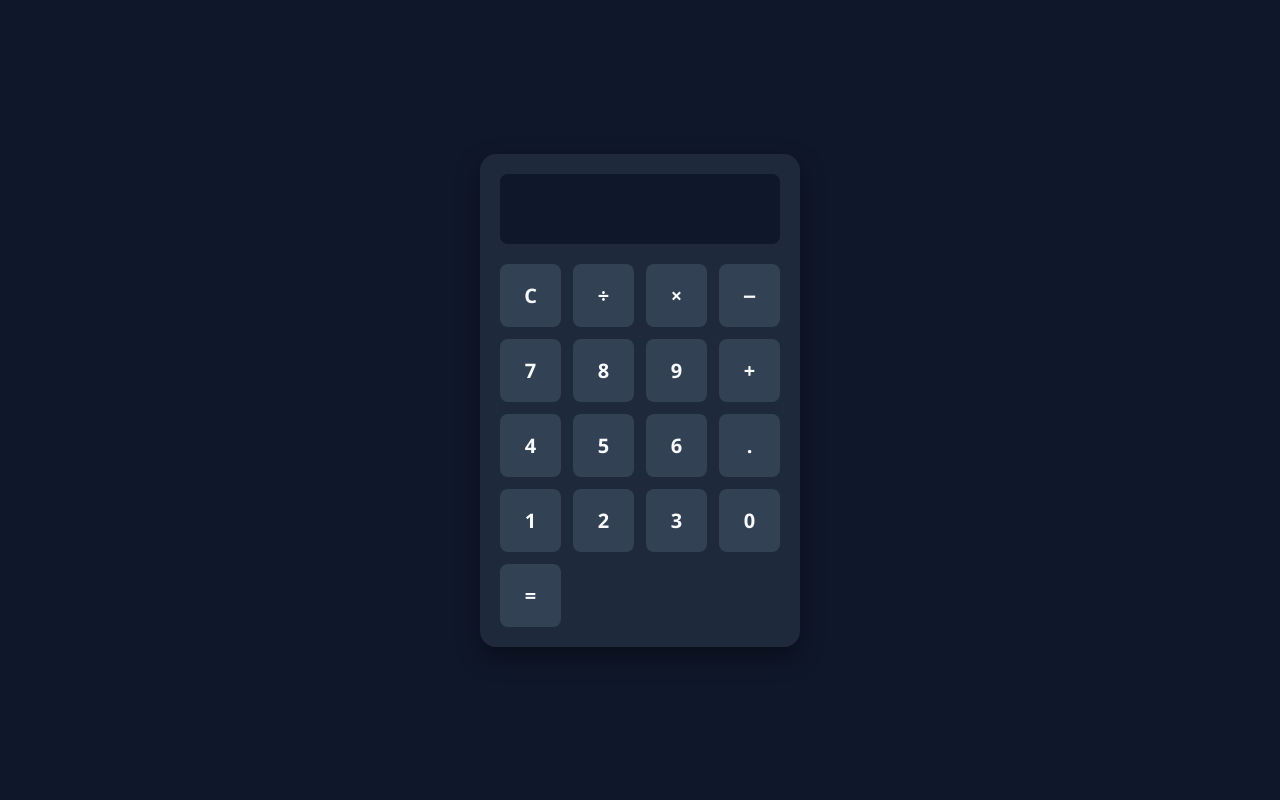
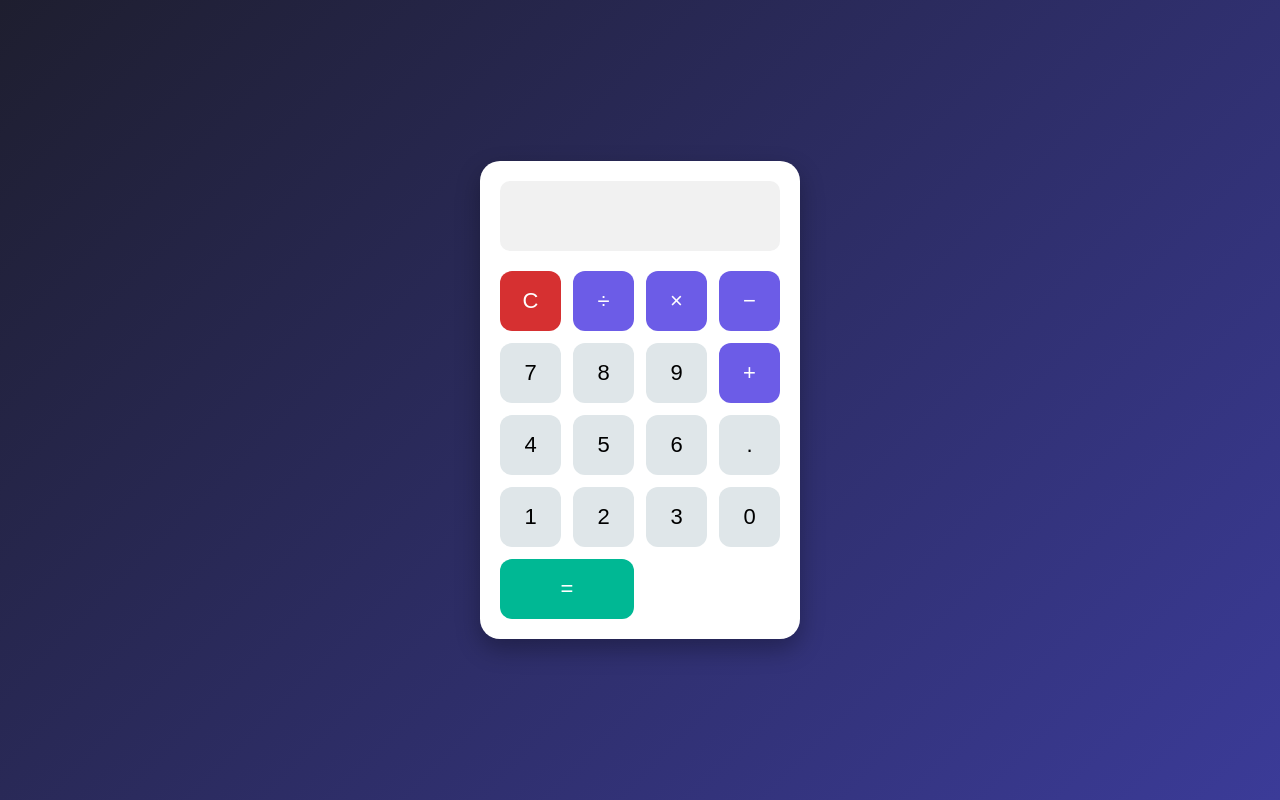
Before and after one commit to Gowtham4567-oss/-CodeAlpha_ProjectName, a plain HTML site: page index.html in a window 1280 px wide. Drawn offline with Linux system fonts and the light colour scheme.

Commit message:
Update style.css

```diff
--- a/style.css
+++ b/style.css
@@ -1,97 +1,86 @@
-* {
+*{
   margin: 0;
   padding: 0;
   box-sizing: border-box;
-    font-family: 'Segoe UI', Tahoma, Geneva, Verdana, sans-serif;
+  font-family: Arial, sans-serif;
 }
 
-body {
+body{
+  height: 100vh;
   display: flex;
   justify-content: center;
   align-items: center;
-    min-height: 100vh;
-    background-color: #0f172a; /* Sleek dark background */
+
+  background: linear-gradient(135deg,#1e1e2f,#3b3b98);
 }
 
-.calculator {
+.calculator{
   width: 320px;
-    background-color: #1e293b;
+  background: white;
   padding: 20px;
-    border-radius: 16px;
-    box-shadow: 0 10px 25px rgba(0, 0, 0, 0.4);
+  border-radius: 20px;
+
+  box-shadow: 0 10px 25px rgba(0,0,0,0.3);
 }
 
-#display {
+#display{
   width: 100%;
   height: 70px;
-    background-color: #0f172a;
+
   border: none;
   outline: none;
-    border-radius: 8px;
-    color: #f8fafc;
-    font-size: 2rem;
+
+  background: #f1f1f1;
+
+  border-radius: 10px;
+
   text-align: right;
-    padding: 10px 15px;
+  padding: 15px;
+
+  font-size: 28px;
+
   margin-bottom: 20px;
 }
 
-.buttons {
+.buttons{
   display: grid;
-    grid-template-columns: repeat(4, 1fr);
+  grid-template-columns: repeat(4,1fr);
   gap: 12px;
 }
 
-button {
-    padding: 18px;
-    font-size: 1.25rem;
-    font-weight: 600;
+button{
+  height: 60px;
   border: none;
-    outline: none;
-    border-radius: 8px;
-    background-color: #334155;
-    color: #f8fafc;
+  border-radius: 12px;
+
+  font-size: 22px;
+
   cursor: pointer;
-    transition: background 0.2s, transform 0.1s;
+
+  transition: 0.2s;
 }
 
-button:hover {
-    background-color: #475569;
+button:hover{
+  transform: scale(1.05);
 }
 
-button:active {
-    transform: scale(0.95);
+.number{
+  background: #dfe6e9;
 }
 
-/* Operator Custom Colors */
-.btn-operator {
-    background-color: #f97316; /* Bright orange */
+.operator{
+  background: #6c5ce7;
   color: white;
 }
-.btn-operator:hover {
-    background-color: #ea580c;
+
+.equal{
+  background: #00b894;
+  color: white;
+
+  grid-column: span 2;
 }
 
-.btn-clear {
-    background-color: #ef4444; /* Soft Red */
+.clear{
+  background: #d63031;
   color: white;
 }
-.btn-clear:hover {
-    background-color: #dc2626;
-}
-
-.btn-delete {
-    background-color: #64748b;
-}
-
-.btn-equal {
-    grid-row: span 2; /* Spans across two rows */
-    background-color: #10b981; /* Emerald green */
-    color: white;
-}
-.btn-equal:hover {
-    background-color: #059669;
-}
-
-.btn-zero {
-    grid-column: span 2; /* Takes up two grid columns */
-}
```
Lines whose indentation alone changed are shown as unchanged.
